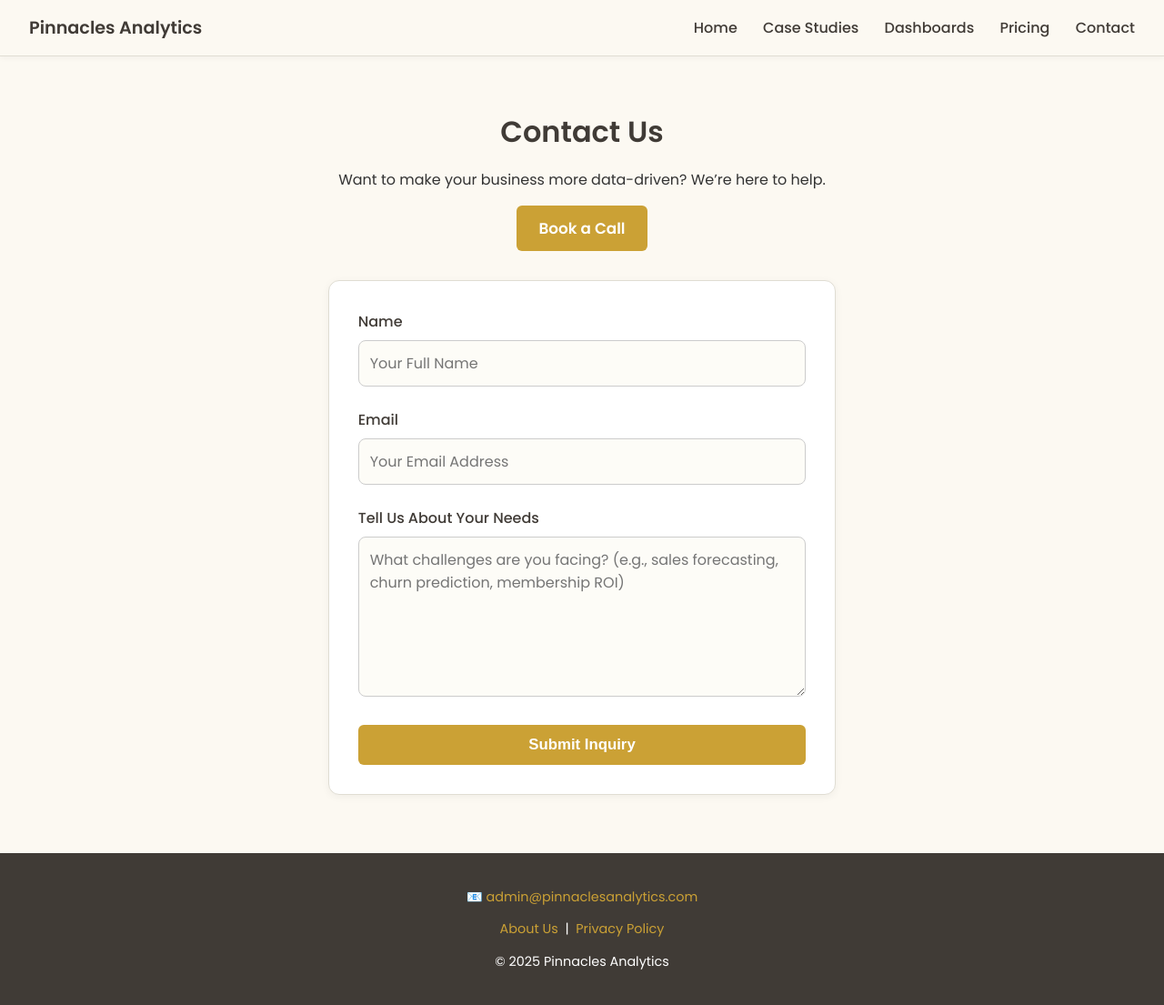
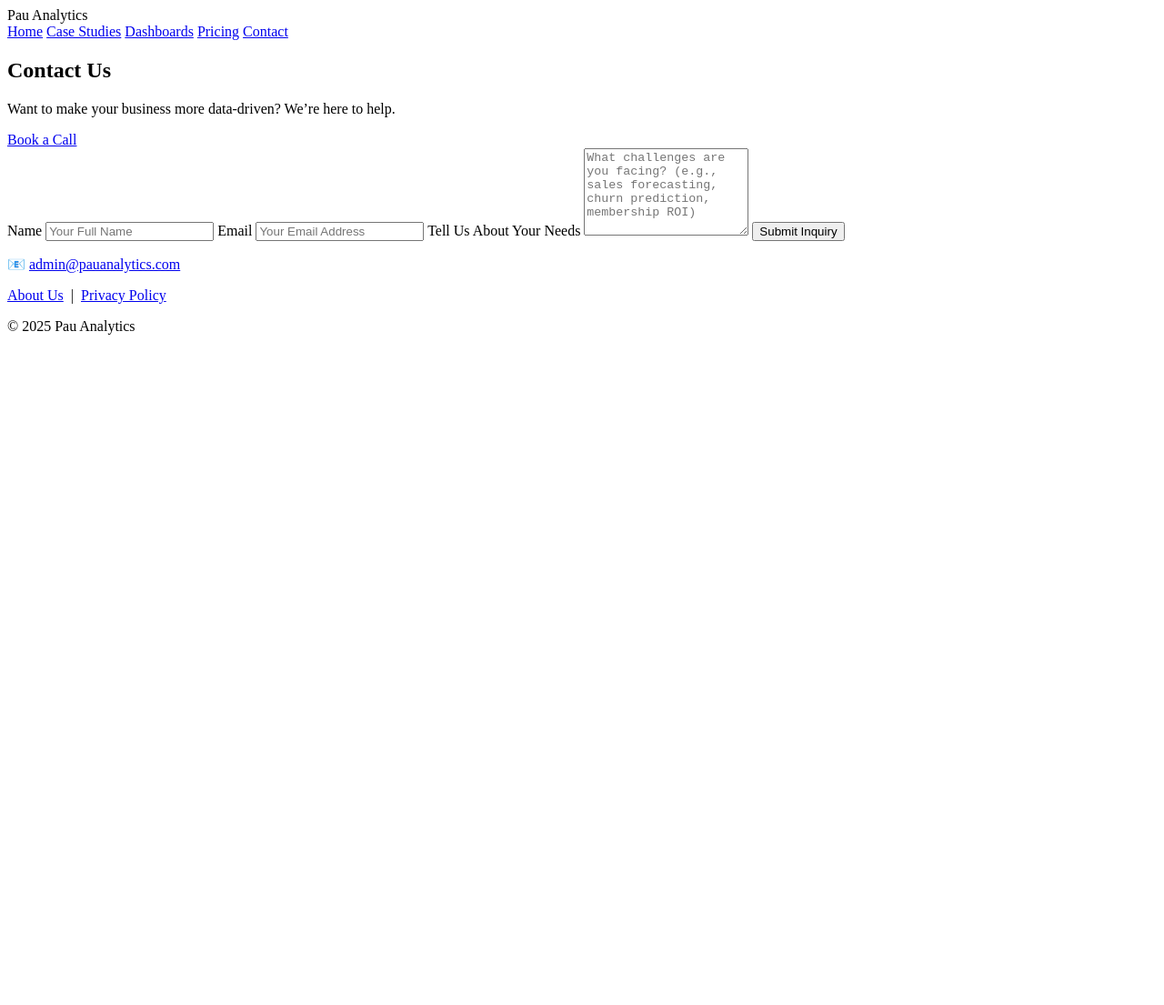
Before and after one commit to lyven81/pinnacles-learning-website, a Jekyll site: the page contact.html, which Jekyll copies as it is, in a window 1280 px wide and 1106 px high. Shown: the whole window at 91% size. Built offline with Jekyll 4.4.1, drawn with Linux system fonts in a browser that asks for light colours.

Commit message:
Update contact.html

```diff
--- a/contact.html
+++ b/contact.html
@@ -4,9 +4,9 @@
   <meta charset="UTF-8" />
   <meta name="viewport" content="width=device-width, initial-scale=1.0" />
 
-  <title>Contact Pinnacles Analytics | Book a 20-Minute Call</title>
-  <link rel="canonical" href="https://www.pinnaclesanalytics.com/contact.html" />
-  <meta name="description" content="Contact Pinnacles Analytics to discuss SME analytics—inventory forecasting, churn reduction, and marketing ROI dashboards. Friendly, practical help." />
+  <title>Contact Pau Analytics | Book a 20-Minute Call</title>
+  <link rel="canonical" href="https://www.pauanalytics.com/contact.html" />
+  <meta name="description" content="Contact Pau Analytics to discuss SME analytics—inventory forecasting, churn reduction, and marketing ROI dashboards. Friendly, practical help." />
 
   <link rel="preconnect" href="https://fonts.googleapis.com" />
   <link rel="preconnect" href="https://fonts.gstatic.com" crossorigin />
@@ -16,253 +16,21 @@
 {
   "@context": "https://schema.org",
   "@type": "Organization",
-  "name": "Pinnacles Analytics",
-  "url": "https://www.pinnaclesanalytics.com",
+  "name": "Pau Analytics",
+  "url": "https://www.pauanalytics.com",
   "contactPoint": [{
     "@type": "ContactPoint",
     "contactType": "Customer Service",
-    "email": "admin@pinnaclesanalytics.com",
+    "email": "admin@pauanalytics.com",
     "areaServed": "MY",
     "availableLanguage": ["en", "ms"]
   }]
 }
 </script>
-
-  <!-- Google tag (gtag.js) -->
-<script async src="https://www.googletagmanager.com/gtag/js?id=G-3XSLR3FV22"></script>
-<script>
-  window.dataLayer = window.dataLayer || [];
-  function gtag(){dataLayer.push(arguments);}
-  gtag('js', new Date());
-  gtag('config', 'G-3XSLR3FV22');
-
-  document.addEventListener('DOMContentLoaded', function () {
-    // Track CTA button clicks
-    document.querySelectorAll('.cta-button').forEach(btn => {
-      btn.addEventListener('click', () => {
-        gtag('event', 'cta_click', {
-          event_category: 'engagement',
-          event_label: btn.textContent.trim()
-        });
-      });
-    });
-
-    // Track Contact form submissions
-    const contactForm = document.querySelector('form');
-    if (contactForm) {
-      contactForm.addEventListener('submit', () => {
-        gtag('event', 'contact_form_submit', {
-          event_category: 'lead',
-          event_label: 'Contact Form'
-        });
-      });
-    }
-  });
-</script>
-
-   <!-- Favicons -->
-  <link rel="icon" href="/favicon.ico" sizes="any">
-  <link rel="icon" type="image/png" sizes="96x96" href="/assets/favicon-96x96.png">
-  <link rel="apple-touch-icon" sizes="180x180" href="/assets/apple-touch-icon.png">
-  <meta name="theme-color" content="#FCF9F2">
-
-  <style>
-     /* Sticky top navbar */
-    .navbar {
-      position: sticky;
-      top: 0;
-      z-index: 1100;
-      display: flex;
-      justify-content: space-between;
-      align-items: center;
-      background-color: #FCF9F2;
-      padding: 1rem 2rem;
-      border-bottom: 1px solid #e0ddd3;
-      box-shadow: 0 2px 6px rgba(0,0,0,0.04);
-    }
-
-    html, body {
-      height: 100%;
-      margin: 0;
-      font-family: 'Poppins', sans-serif;
-      background-color: #FCF9F2;
-      color: #333;
-    }
-
-    body {
-      display: flex;
-      flex-direction: column;
-    }
-
-    .navbar {
-      display: flex;
-      justify-content: space-between;
-      align-items: center;
-      background-color: #FCF9F2;
-      padding: 1rem 2rem;
-      border-bottom: 1px solid #e0ddd3;
-    }
-
-    .navbar .brand {
-      font-size: 1.2rem;
-      font-weight: 600;
-      color: #403B36;
-    }
-
-    .navbar nav a {
-      margin-left: 1.5rem;
-      text-decoration: none;
-      color: #403B36;
-      font-weight: 500;
-    }
-
-    .navbar nav a:hover {
-      color: #CBA135;
-    }
-
-    header {
-      text-align: center;
-      padding: 4rem 1rem 3rem;
-      background: linear-gradient(to bottom right, #FCF9F2, #fff9e7);
-    }
-
-    header h1 {
-      font-size: 2.5rem;
-      color: #403B36;
-      margin-top: 0.5rem;
-    }
-
-    header p {
-      font-size: 1.1rem;
-      color: #555;
-      max-width: 600px;
-      margin: 1rem auto 2rem;
-    }
-
-    .cta-button {
-      display: inline-block;
-      background-color: #CBA135;
-      color: white;
-      text-decoration: none;
-      padding: 12px 25px;
-      border-radius: 6px;
-      font-weight: 600;
-      font-size: 1.05rem;
-      transition: background-color 0.3s ease;
-    }
-
-    .cta-button:hover {
-      background-color: #b08e2e;
-    }
-
-    .container {
-      max-width: 800px;
-      margin: 0 auto;
-      padding: 2rem 1rem;
-    }
-
-    .intro {
-      text-align: center;
-      margin-bottom: 2rem;
-    }
-
-    .intro h2 {
-      font-size: 2rem;
-      color: #403B36;
-      margin-bottom: 0.5rem;
-    }
-
-    .contact-form {
-      max-width: 600px;
-      margin: 2rem auto;
-      text-align: left;
-      background: #fff;
-      padding: 2rem;
-      border-radius: 12px;
-      box-shadow: 0 2px 10px rgba(0, 0, 0, 0.05);
-      border: 1px solid #e0ddd3;
-    }
-
-    .contact-form label {
-      display: block;
-      margin-bottom: 0.5rem;
-      color: #403B36;
-      font-weight: 500;
-    }
-
-    .contact-form input,
-    .contact-form textarea {
-      width: 100%;
-      padding: 12px;
-      margin-bottom: 1.5rem;
-      border: 1px solid #ccc;
-      border-radius: 8px;
-      font-size: 1rem;
-      font-family: 'Poppins', sans-serif;
-      box-sizing: border-box;
-      background: #fdfcf7;
-    }
-
-    .contact-form input:focus,
-    .contact-form textarea:focus {
-      border-color: #CBA135;
-      outline: none;
-      background: #fffef9;
-    }
-
-    .contact-form .cta-button {
-      width: 100%;
-      text-align: center;
-      border: none;
-      cursor: pointer;
-    }
-
-    .spacer {
-      flex: 1;
-    }
-
-    footer {
-      background-color: #403B36;
-      color: white;
-      text-align: center;
-      padding: 1.5rem;
-      font-size: 0.9rem;
-    }
-
-    footer a {
-      color: #CBA135;
-      text-decoration: none;
-    }
-
-    footer a:hover {
-      text-decoration: underline;
-    }
-
-    @media (max-width: 768px) {
-      .navbar {
-        flex-direction: column;
-        align-items: flex-start;
-      }
-
-      .navbar nav {
-        margin-top: 0.5rem;
-      }
-
-      header h1 {
-        font-size: 2rem;
-      }
-
-      .cta-button {
-        font-size: 1rem;
-        padding: 10px 20px;
-      }
-    }
-  </style>
 </head>
 <body>
-
   <div class="navbar">
-    <div class="brand">Pinnacles Analytics</div>
+    <div class="brand">Pau Analytics</div>
     <nav>
       <a href="index.html">Home</a>
       <a href="case-studies.html">Case Studies</a>
@@ -281,7 +49,7 @@
 
       <a href="https://wa.me/60149207099" class="cta-button">Book a Call</a>
 
-      <form action="https://formsubmit.co/director@pinnacleslearning.com" method="post" class="contact-form">
+      <form action="https://formsubmit.co/director@pauanalytics.com" method="post" class="contact-form">
         <label for="name">Name</label>
         <input type="text" id="name" name="name" placeholder="Your Full Name" required>
 
@@ -299,13 +67,12 @@
   <div class="spacer"></div>
 
   <footer>
-    <p>📧 <a href="mailto:admin@pinnaclesanalytics.com">admin@pinnaclesanalytics.com</a></p>
+    <p>📧 <a href="mailto:admin@pauanalytics.com">admin@pauanalytics.com</a></p>
     <p>
       <a href="about.html">About Us</a> &nbsp;|&nbsp;
       <a href="privacy-policy.html">Privacy Policy</a>
     </p>
-    <p>© 2025 Pinnacles Analytics</p>
+    <p>© 2025 Pau Analytics</p>
   </footer>
-
 </body>
 </html>
```
